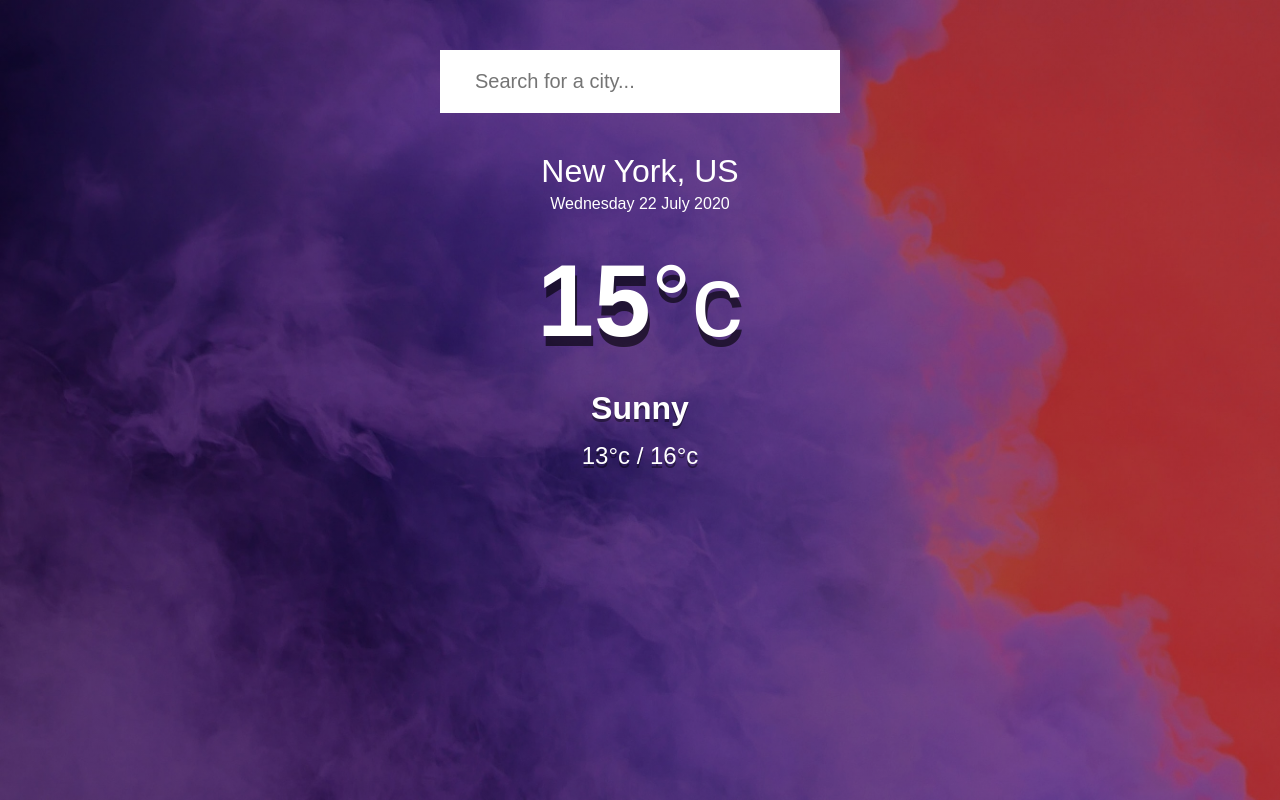
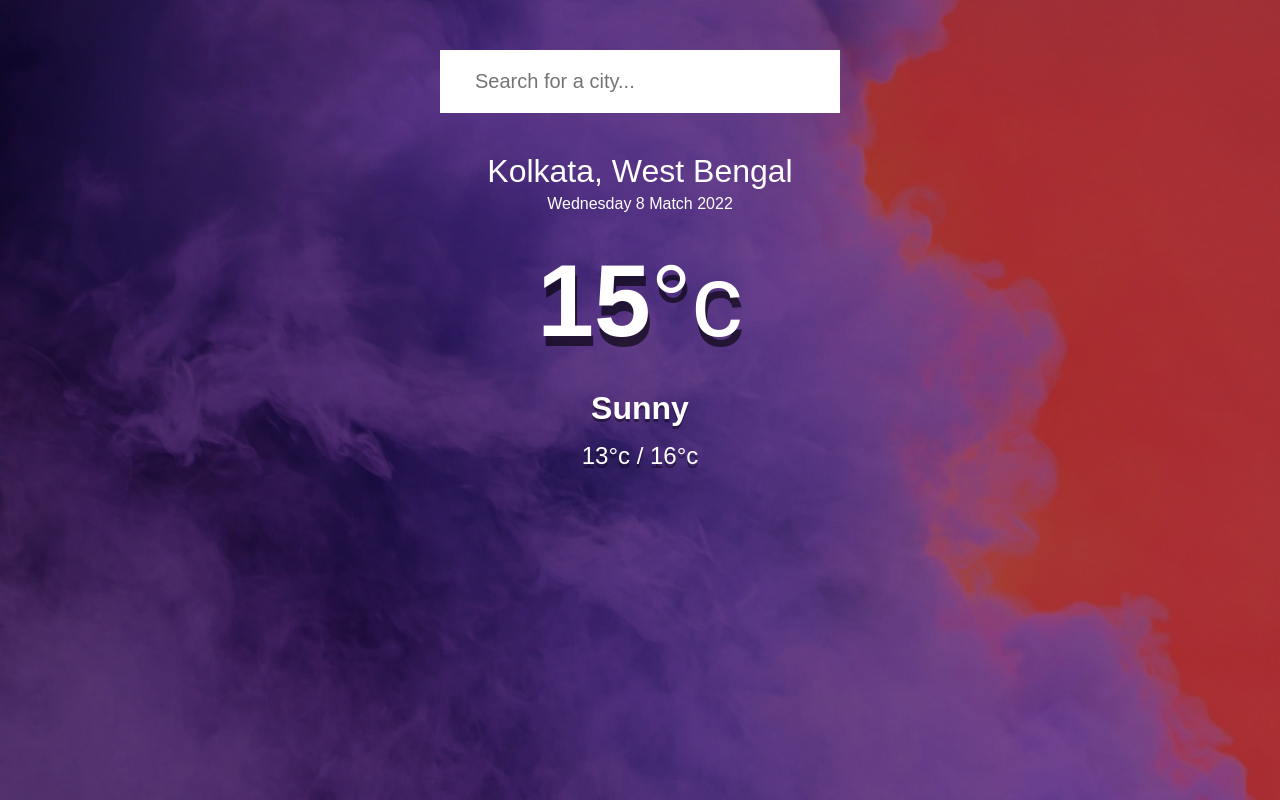
Before and after one commit to shawroshan764/Weather_App, a plain HTML site: page index.html in a window 1280 px wide. Drawn offline with Linux system fonts and the light colour scheme.

Commit message:
Update index.html

```diff
--- a/index.html
+++ b/index.html
@@ -14,8 +14,8 @@
     </header>
     <main>
       <section class="location">
-        <div class="city">New York, US</div>
-        <div class="date">Wednesday 22 July 2020</div>
+        <div class="city">Kolkata, West Bengal</div>
+        <div class="date">Wednesday 8 Match 2022</div>
       </section>
       <div class="current">
         <div class="temp">15<span>°c</span></div>
```
